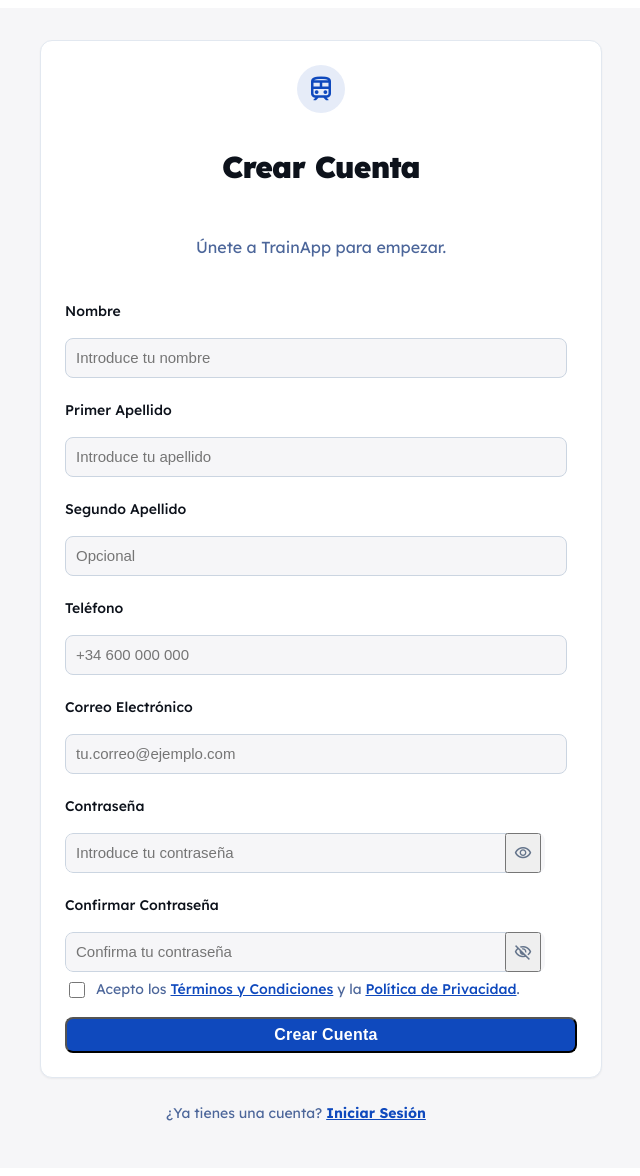
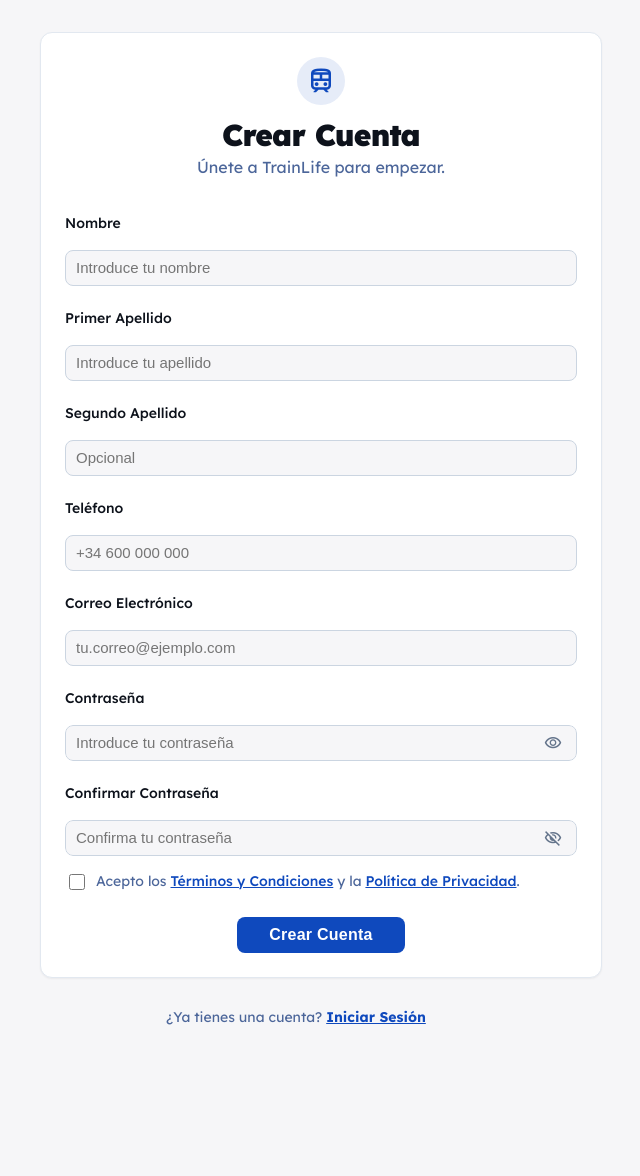
Before and after one commit to diego-vazquez-morales/IPO, a Flask app: page /crearUsuario in a window 1280 px wide; the page is wider, and only the part inside the window is pictured. Shown: that part, without its empty margins (376-1016 px from the left). After the commit the page ends 1025 px from the top of that part, so only its background shows below. Run offline with Flask 3, Linux system fonts and the light colour scheme.

Commit message:
feat(Ana): Título, subtítulo e icono pegados para que quede mejor

```diff
--- a/static/styles/crearUsuario.css
+++ b/static/styles/crearUsuario.css
@@ -1,13 +1,7 @@
-/* ================================================= */
-/* 1. Configuración y Variables de Diseño           */
-/* ================================================= */
-
 :root {
-    /* Colores personalizados de Tailwind (ahora como variables CSS) */
   --color-primary: #0f49bd;
   --color-background-light: #f6f6f8;
   --color-background-dark: #101622;
-    /* Colores específicos del tema claro/oscuro que usan valores absolutos */
   --color-text-dark-primary: #0d121b;
   --color-text-light-secondary: #4c669a;
   --color-slate-200: #e2e8f0;
@@ -18,23 +12,15 @@
   --color-slate-800: #1e293b;
 }
 
-/* Estilos de fuentes y cuerpo */
 .page-body {
-    font-family: 'Lexend', sans-serif !important;
+  font-family: "Lexend", sans-serif !important;
+  margin: 0;
+  padding: 0;
+  box-sizing: border-box;
 }
-
-/* Configuración de íconos de Material Symbols */
 .material-symbols-outlined {
-    font-variation-settings:
-        'FILL' 0,
-        'wght' 400,
-        'GRAD' 0,
-        'opsz' 24;
+  font-variation-settings: "FILL" 0, "wght" 400, "GRAD" 0, "opsz" 24;
 }
-
-/* ================================================= */
-/* 2. Estructura Principal y Fondo                  */
-/* ================================================= */
 
 .main-wrapper {
   position: relative;
@@ -48,18 +34,22 @@
   padding: 1rem;
   overflow-x: hidden;
 }
+
 .light .main-wrapper {
   background-color: var(--color-background-light);
 }
+
 .dark .main-wrapper {
   background-color: var(--color-background-dark);
 }
-@media (min-width: 640px) { /* sm: */
+
+@media (min-width: 640px) {
   .main-wrapper {
     padding: 1.5rem;
   }
 }
-@media (min-width: 1024px) { /* lg: */
+
+@media (min-width: 1024px) {
   .main-wrapper {
     padding: 2rem;
   }
@@ -72,39 +62,33 @@
   flex-direction: column;
 }
 
-/* ================================================= */
-/* 3. Tarjeta del Formulario (Main)                 */
-/* ================================================= */
-
 .form-card {
   width: 100%;
   border-radius: 0.75rem;
   background-color: white;
   border: 1px solid var(--color-slate-200);
   box-shadow: 0 1px 2px 0 rgba(0, 0, 0, 0.05);
-    padding: 1rem !important; /* Compactación forzada */
+  padding: 1rem;
 }
+
 .dark .form-card {
   background-color: rgba(16, 22, 34, 0.5);
   border-color: var(--color-slate-800);
 }
-@media (min-width: 640px) { /* sm: */
+
+@media (min-width: 640px) {
   .form-card {
-        padding: 1.5rem !important; /* Compactación forzada */
+    padding: 1.5rem;
   }
 }
-
-/* ================================================= */
-/* 4. Encabezado del Formulario                     */
-/* ================================================= */
 
 .form-header {
   display: flex;
   flex-direction: column;
   align-items: center;
   text-align: center;
-    gap: 0.125rem !important; /* Compactación forzada */
-    margin-bottom: 0.75rem !important; /* Compactación forzada */
+  gap: 0 !important;
+  margin-bottom: 1.25rem !important;
 }
 
 .logo-icon-wrap {
@@ -115,7 +99,7 @@
   justify-content: center;
   border-radius: 9999px;
   background-color: rgba(15, 73, 189, 0.1);
-    margin-bottom: 0.25rem !important; /* Compactación forzada */
+  margin-bottom: 0.75rem !important;
 }
 
 .logo-icon {
@@ -129,7 +113,10 @@
   font-weight: 900;
   line-height: 1.25;
   letter-spacing: -0.033em;
+  margin-top: 0;
+  margin-bottom: 0;
 }
+
 .dark .title {
   color: white;
 }
@@ -139,23 +126,16 @@
   font-size: 1rem;
   font-weight: 400;
   line-height: 1.5;
+  margin-top: 0rem !important;
+  margin-bottom: 0;
 }
+
 .dark .subtitle {
   color: var(--color-slate-400);
 }
 
-/* ================================================= */
-/* 5. Formulario y Campos de Entrada                */
-/* ================================================= */
-
 .form-layout {
-    gap: 0.5rem !important; /* Compactación forzada */
-    display: flex;
-    flex-direction: column;
-}
-
-.input-group-container {
-    gap: 0.25rem !important; /* Compactación forzada */
+  gap: 0.5rem;
   display: flex;
   flex-direction: column;
 }
@@ -163,7 +143,6 @@
 .form-label-container {
   display: flex;
   flex-direction: column;
-    padding-right: 2rem !important;
 }
 
 .input-label {
@@ -171,20 +150,18 @@
   font-size: 0.875rem;
   font-weight: 500;
   line-height: 1.5;
-    padding-bottom: 0.125rem !important; /* Compactación forzada */
-    padding-right: 2.75rem !important;
+  padding-bottom: 0.125rem;
 }
+
 .dark .input-label {
   color: var(--color-slate-300);
-    padding-right: 2.75rem !important;
 }
 
 .form-input-field {
-    /* Altura del input (box) compactada */
-    height: 2.25rem !important; /* Altura forzada (36px) */
-    padding-left: 0.625rem !important;
-    padding-right: 0.625rem !important; /* Padding simétrico forzado */
-    font-size: 0.9375rem !important; /* Fuente forzada */
+  height: 2.25rem;
+  padding-left: 0.625rem;
+  padding-right: 0.625rem;
+  font-size: 0.9375rem;
 
   display: flex;
   width: 100%;
@@ -196,33 +173,28 @@
   border-radius: 0.5rem;
   line-height: 1.5;
 
-    /* Colores y borde */
+  box-sizing: border-box;
+
   color: var(--color-text-dark-primary);
   border: 1px solid var(--color-slate-300);
   background-color: var(--color-background-light);
 }
 
-/* Input - Dark Mode */
 .dark .form-input-field {
   color: white;
   border-color: var(--color-slate-700);
   background-color: var(--color-background-dark);
 }
+
 .dark .form-input-field::placeholder {
   color: var(--color-slate-500);
 }
 
-/* Input - Focus State (Anillo) */
 .form-input-field:focus {
   outline: none;
   box-shadow: 0 0 0 2px rgba(15, 73, 189, 0.5);
   border-color: var(--color-primary);
 }
-
-
-/* ================================================= */
-/* 6. Campo de Contraseña (Password)                */
-/* ================================================= */
 
 .password-input-wrap {
   position: relative;
@@ -231,28 +203,32 @@
   border-radius: 0.5rem;
 }
 
-/* Ajustar padding para el campo de contraseña */
 .password-input {
-    padding-right: 3.75rem !important; /* Padding forzado para el botón de visibilidad */
+  padding-right: 2.875rem;
 }
 
 .toggle-password-button {
   position: absolute;
-    top: 0;
-    bottom: 0;
-    right: 0.25rem !important; /* Posición forzada */
+  top: 50%;
+  transform: translateY(-50%);
+  right: 0.5rem;
   display: flex;
   align-items: center;
   justify-content: center;
-    width: 2.25rem !important; /* Ancho forzado */
-    height: 100%;
+  width: 2rem;
+  height: 2rem;
   cursor: pointer;
+  background: none;
+  border: none;
+  padding: 0;
 
   color: var(--color-slate-500);
 }
+
 .dark .toggle-password-button {
   color: var(--color-slate-400);
 }
+
 .toggle-password-button:hover {
   color: var(--color-primary);
 }
@@ -261,14 +237,11 @@
   font-size: 1.125rem;
 }
 
-/* ================================================= */
-/* 7. Checkbox de Términos                          */
-/* ================================================= */
-
 .terms-checkbox-wrap {
   display: flex;
   align-items: flex-start;
-    gap: 0.5rem !important; /* Compactación forzada */
+  gap: 0.5rem;
+  margin-top: 0.5rem;
 }
 
 .form-checkbox-field {
@@ -279,6 +252,7 @@
   border: 1px solid var(--color-slate-300);
   color: var(--color-primary);
 }
+
 .form-checkbox-field:focus {
   box-shadow: 0 0 0 2px rgba(15, 73, 189, 0.5);
 }
@@ -287,25 +261,25 @@
   font-size: 0.875rem;
   color: var(--color-text-light-secondary);
 }
+
 .dark .terms-text {
   color: var(--color-slate-400);
 }
 
-.terms-link, .footer-link {
+.terms-link,
+.footer-link {
   font-weight: 500;
   color: var(--color-primary);
 }
-.terms-link:hover, .footer-link:hover {
+
+.terms-link:hover,
+.footer-link:hover {
   text-decoration: underline;
 }
 
-/* ================================================= */
-/* 8. Botón de Enviar (Submit)                      */
-/* ================================================= */
-
 .primary-submit-button {
   display: flex;
-    width: 100%;
+  width: auto;
   min-width: 84px;
   cursor: pointer;
   align-items: center;
@@ -313,8 +287,9 @@
   overflow: hidden;
   border-radius: 0.5rem;
 
-    height: 2.25rem !important; /* Altura forzada */
-    padding-left: 1rem;
+  height: 2.25rem;
+  padding-left: 2rem;
+  padding-right: 2rem;
   font-size: 1rem;
   font-weight: 700;
   line-height: 1.5;
@@ -325,7 +300,10 @@
   transition-property: background-color;
   transition-duration: 150ms;
 
-    margin-top: 0.5rem !important; /* Compactación forzada */
+  margin-top: 1rem;
+  margin-left: auto;
+  margin-right: auto;
+  border: none;
 }
 
 .primary-submit-button:hover {
@@ -336,16 +314,13 @@
   outline: none;
   box-shadow: 0 0 0 2px var(--color-primary), 0 0 0 4px white;
 }
+
 .dark .primary-submit-button:focus {
   box-shadow: 0 0 0 2px var(--color-primary), 0 0 0 4px var(--color-background-dark);
 }
 
-/* ================================================= */
-/* 9. Footer                                        */
-/* ================================================= */
-
 .page-footer {
-    margin-top: 0.75rem !important; /* Compactación forzada */
+  margin-top: 1rem;
   text-align: center;
 }
 
@@ -353,6 +328,7 @@
   font-size: 0.875rem;
   color: var(--color-text-light-secondary);
 }
+
 .dark .footer-text {
   color: var(--color-slate-400);
 }
--- a/templates/crearUsuario.html
+++ b/templates/crearUsuario.html
@@ -24,7 +24,7 @@
                         <span class="material-symbols-outlined logo-icon">train</span>
                     </div>
                     <p class="title">Crear Cuenta</p>
-                    <p class="subtitle">Únete a TrainApp para empezar.</p>
+                    <p class="subtitle">Únete a TrainLife para empezar.</p>
                 </div>
                 <form class="form-layout">
                     <label class="form-label-container">
```
Lines whose indentation alone changed are shown as unchanged.
